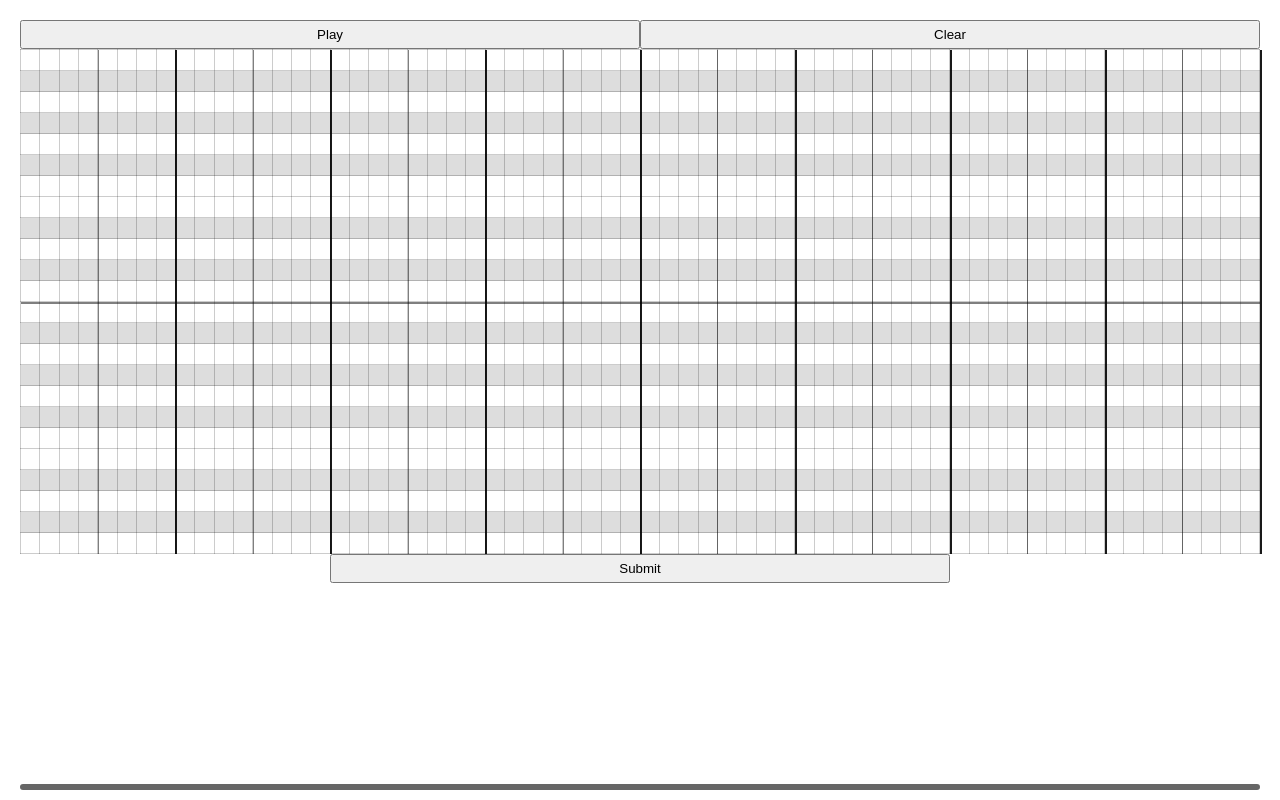
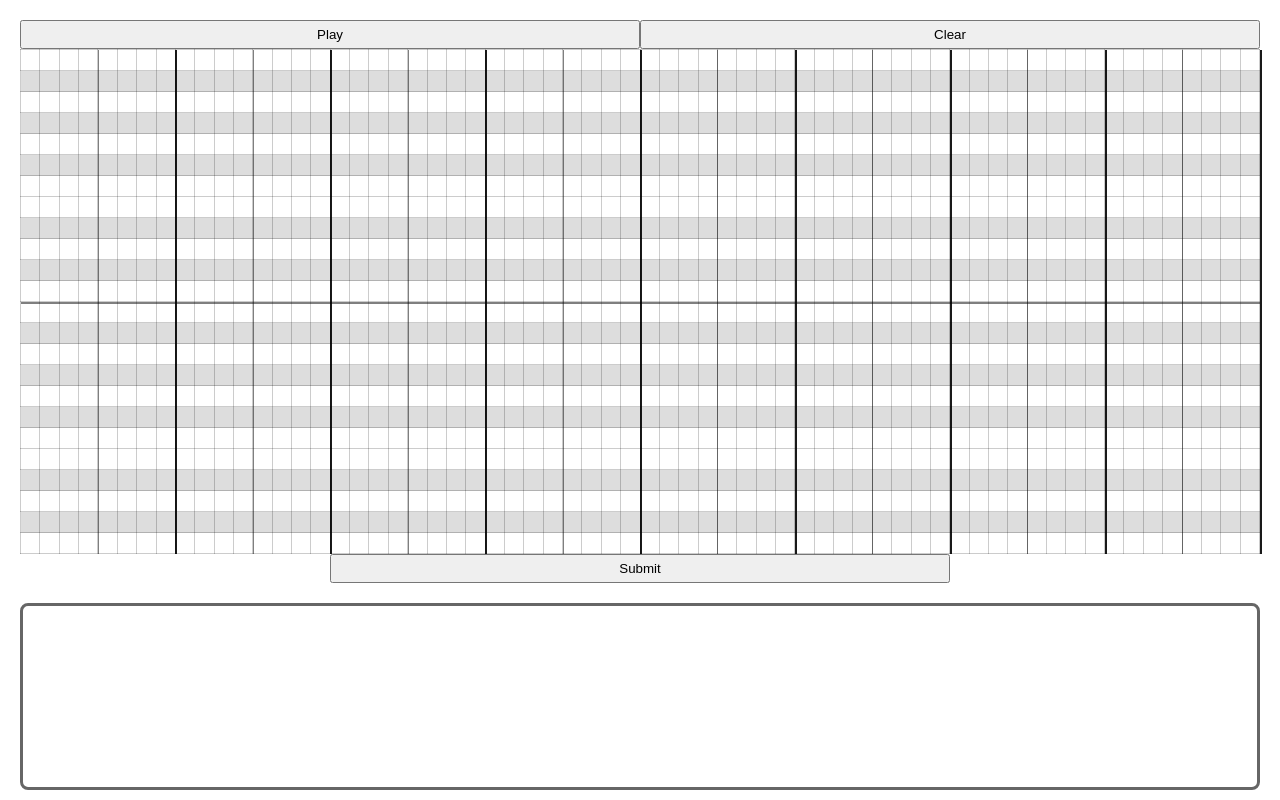
Before and after one commit to tadeas0/soarch, a React (Create React App) app in the folder frontend/: page / in a window 1280 px wide. Built offline with nearby package versions, Linux system fonts and the light colour scheme.

Commit message:
fix loading spinner height

```diff
--- a/frontend/src/components/result.css
+++ b/frontend/src/components/result.css
@@ -17,10 +17,15 @@
     border-radius: 8px;
     border: 3px solid rgba(0, 0, 0, 0.6);
     margin: 0 20px 10px 20px;
+    height: 100%;
+    display: flex;
+    flex-direction: column;
+    align-items: center;
+    justify-content: center;
 }
 
 .result-card {
-    margin: 3px 10px 3px 10px;
+    width: 99%;
     box-shadow: 0 4px 8px 0 rgba(0, 0, 0, 0.2);
 }
 
--- a/frontend/src/components/searchResults.tsx
+++ b/frontend/src/components/searchResults.tsx
@@ -17,7 +17,7 @@ const SearchResults: FunctionComponent<SearchResultsProps> = ({
     return (
         <div className="results-container">
             {isBusy ? (
-                <RiseLoader />
+                <RiseLoader size={100} />
             ) : (
                 searchResults.map((s) => <SearchResultCard searchResult={s} />)
             )}
```
